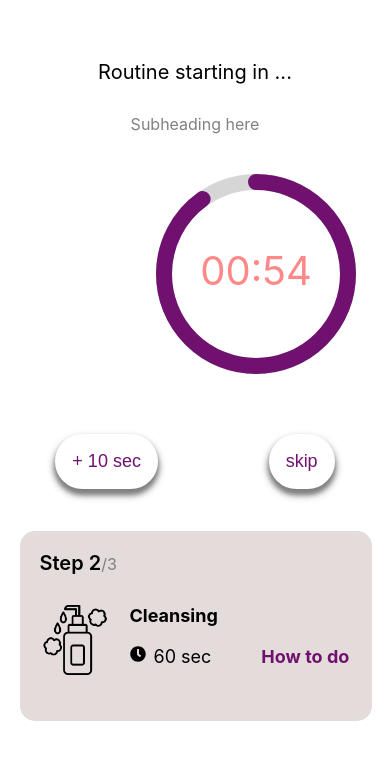
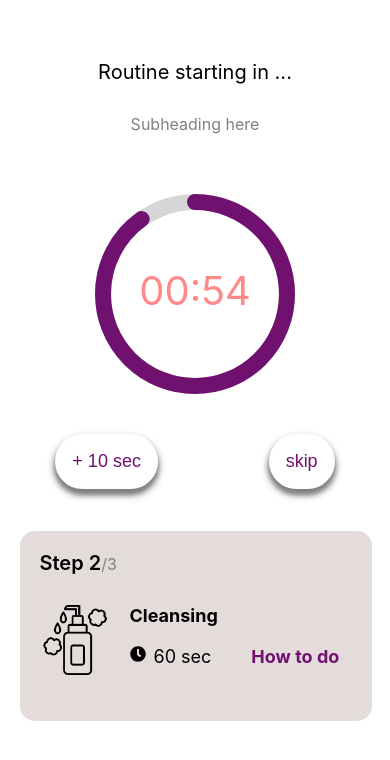
Before and after one commit to veena1232/timerassignment, a React (Create React App) app: page / in a window 390 px wide. Shown: the top 760 px of the page. Built offline with nearby package versions, Linux system fonts and the light colour scheme.

Commit message:
fifth commit

```diff
--- a/src/App.css
+++ b/src/App.css
@@ -22,7 +22,7 @@
   margin-top: 40px;
   width: 200px;
   height: 200px;
-  margin-left: 40%;
+  margin:0 auto
 }
 
 .buttons{
@@ -66,7 +66,7 @@
 }
 
 
-.sub-t1, .sub-t2, .sub-t3{
+.sub-t1, .sub-t2{
   border: 2px solid white;
   background-color: white;
   border-radius: 50px;
@@ -126,12 +126,13 @@
     font-size: large;
     font-weight: bold;
     color: #701170;
-    margin-left: 50px;
+    margin-left: 40px;
   }
 }
 
 
 .circle{
+  margin-top: 40px;
   display: flex;
   justify-content: center;
   align-items: center;
```
